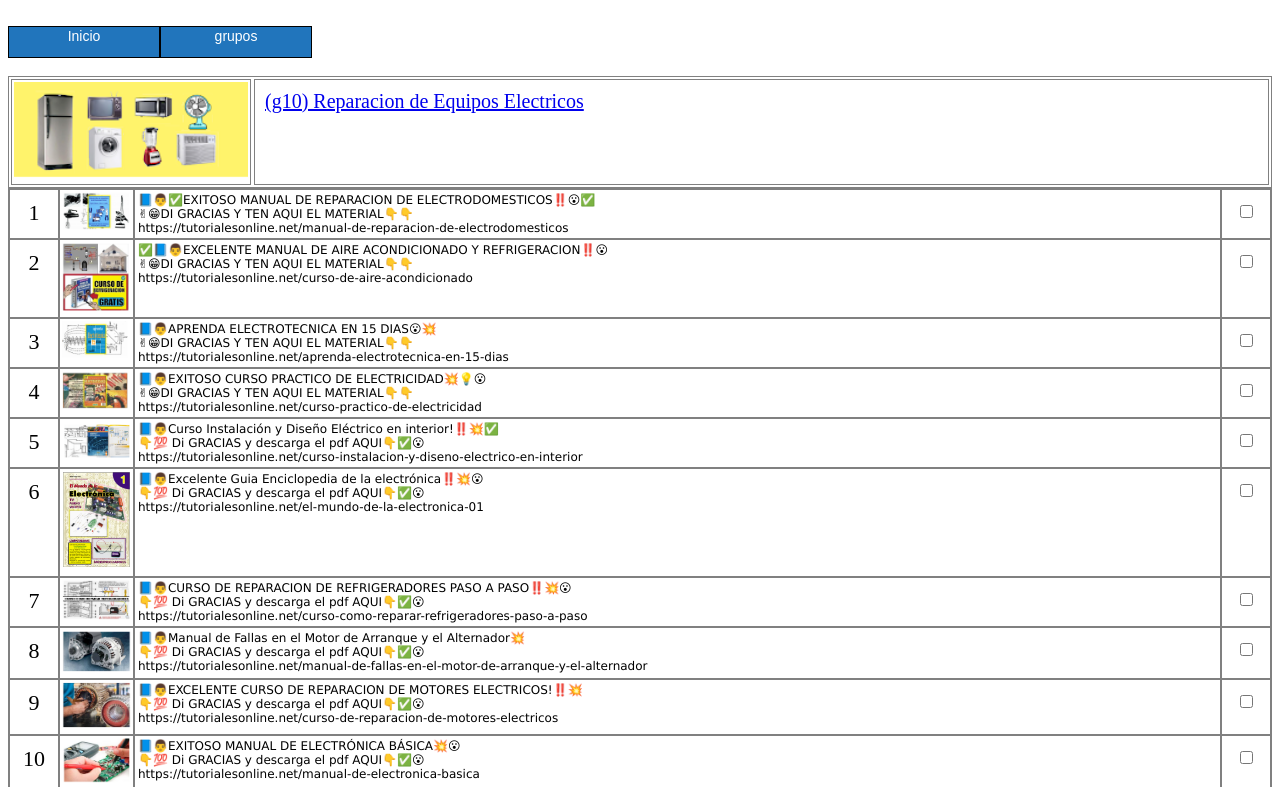
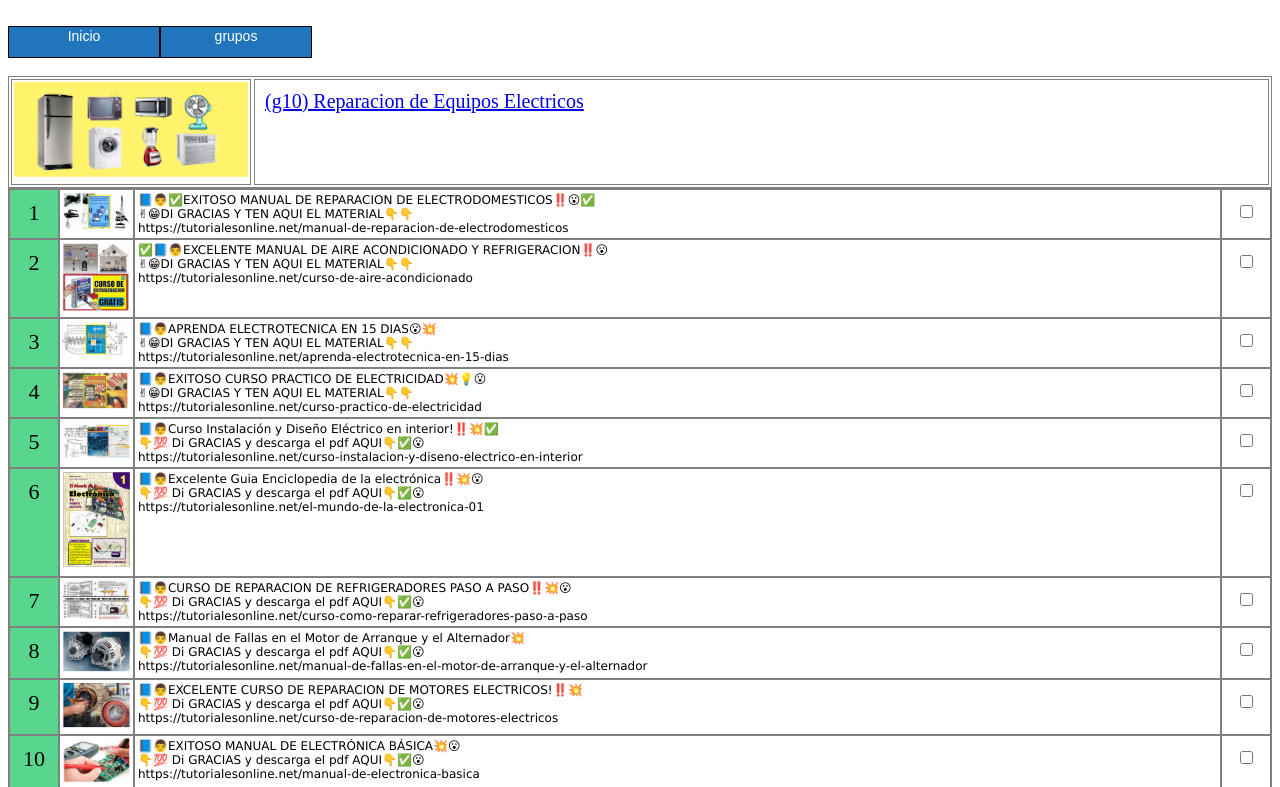
Before and after one commit to gve123/t1, a plain HTML site: page g10.html in a window 1280 px wide. Shown: the top 787 px of the page. Drawn offline with Linux system fonts and the light colour scheme.

Commit message:
Update g10.html

```diff
--- a/g10.html
+++ b/g10.html
@@ -7,7 +7,7 @@
     <meta name="viewport" content="width=device-width, initial-scale=1.0">
     <meta http-equiv="X-UA-Compatible" content="ie=edge">
 	<link rel="stylesheet" type="text/css" href="st/st2.css" media="screen" />
-	<link rel="stylesheet" type="text/css" href="st/rc.css" media="screen" />
+	<link rel="stylesheet" type="text/css" href="st/t.css" media="screen" />
 
     <title>g10</title>
 
```
